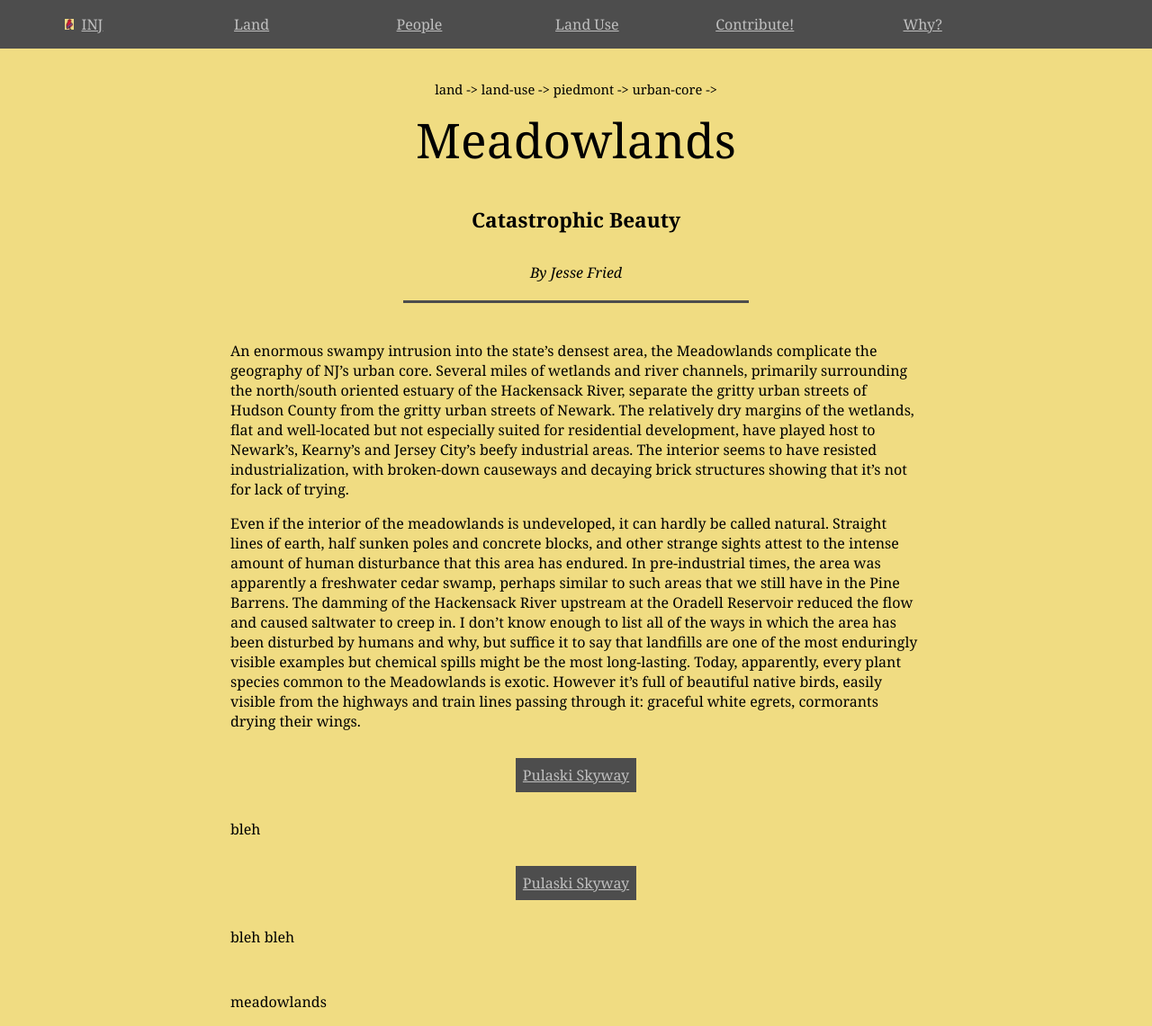
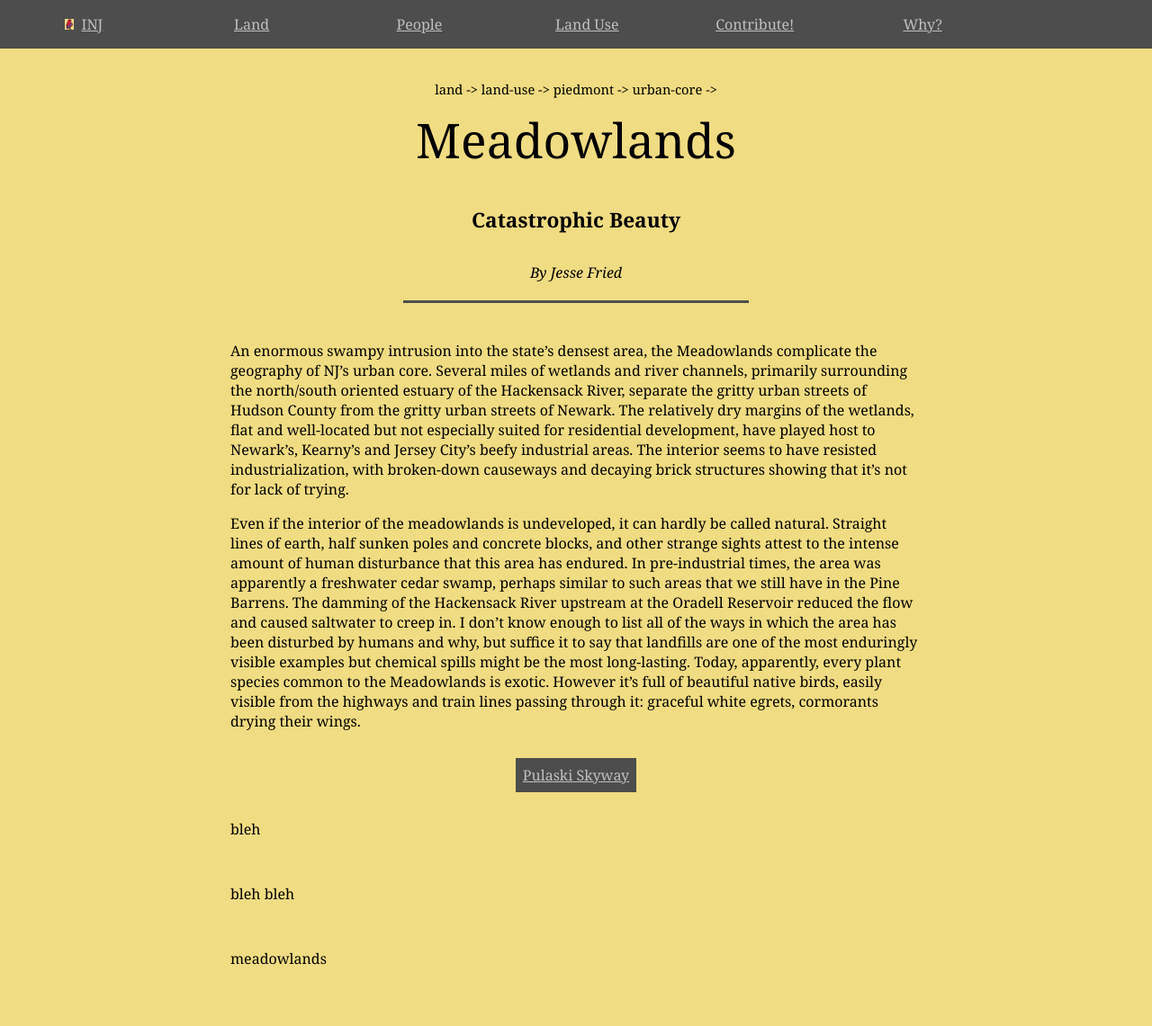
Before and after one commit to jonfried/oakafee.github.io, a Jekyll site: the page built from _posts/2016-09-16-meadowlands.md, in a window 1280 px wide. Shown: the whole page at 90% size. Built offline with Jekyll 4.4.1, drawn with Linux system fonts in a browser that asks for light colours; after the commit the page ends 1093 px from its top, so only the background shows below that.

Commit message:
Update 2016-09-16-meadowlands.md

```diff
--- a/_posts/2016-09-16-meadowlands.md
+++ b/_posts/2016-09-16-meadowlands.md
@@ -30,7 +30,7 @@ Even if the interior of the meadowlands is undeveloped, it can hardly be called
 
 <div class="table-container">
   <table class="index">
-    {% tablerow page in site.categories.meadowlands cols:3 %}
+    {% tablerow page in site.categories.[page.tags] cols:3 %}
       {% if page.url %}
           <a href="{{ page.url }}">{{ page.title }}</a>
       {% endif %}
```
